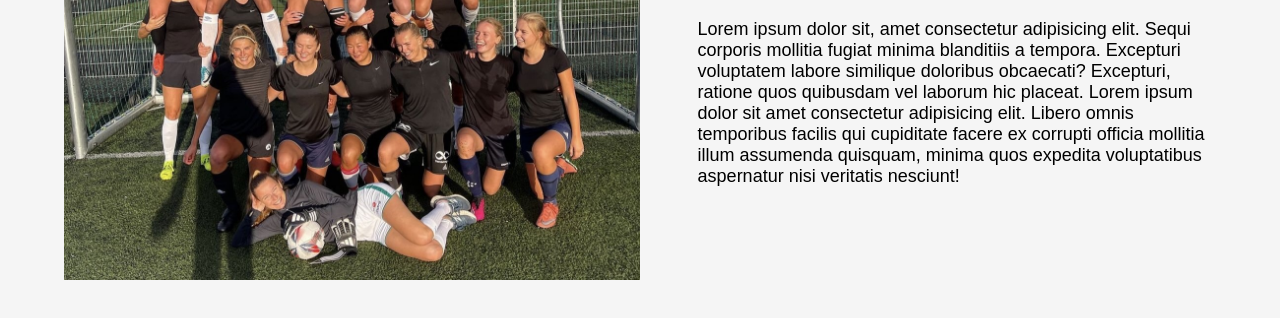
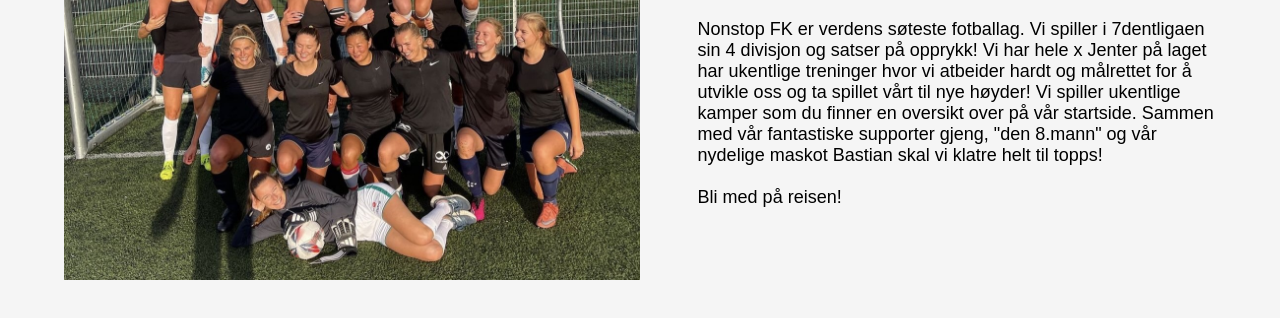
Before and after one commit to ingviah/webtek, a plain HTML site: page P3/about.html in a window 1280 px wide. Shown: the part 270-588 px from the top of the page. Drawn offline with Linux system fonts and the light colour scheme.

Commit message:
tekst lagside

```diff
--- a/P3/about.html
+++ b/P3/about.html
@@ -18,14 +18,18 @@
       <div class="teaminfo">
         <img src="img/nonstoplogo.png" alt="Nonstop FK Logo" />
         <p>
-          Lorem ipsum dolor sit, amet consectetur adipisicing elit. Sequi
-          corporis mollitia fugiat minima blanditiis a tempora. Excepturi
-          voluptatem labore similique doloribus obcaecati? Excepturi, ratione
-          quos quibusdam vel laborum hic placeat. Lorem ipsum dolor sit amet
-          consectetur adipisicing elit. Libero omnis temporibus facilis qui
-          cupiditate facere ex corrupti officia mollitia illum assumenda
-          quisquam, minima quos expedita voluptatibus aspernatur nisi veritatis
-          nesciunt!
+          Nonstop FK er verdens søteste fotballag.
+          Vi spiller i 7dentligaen sin 4 divisjon og satser på opprykk!
+          Vi har hele x Jenter på laget har ukentlige treninger hvor vi
+          atbeider hardt og målrettet for å utvikle oss
+          og ta spillet vårt til nye høyder!
+          Vi spiller ukentlige kamper som du finner en oversikt over
+          på vår startside.
+          Sammen med vår fantastiske supporter gjeng, "den 8.mann"
+          og vår nydelige maskot Bastian skal vi klatre
+          helt til topps! <br><br>
+          Bli med på reisen!
+
         </p>
       </div>
     </section>
```
